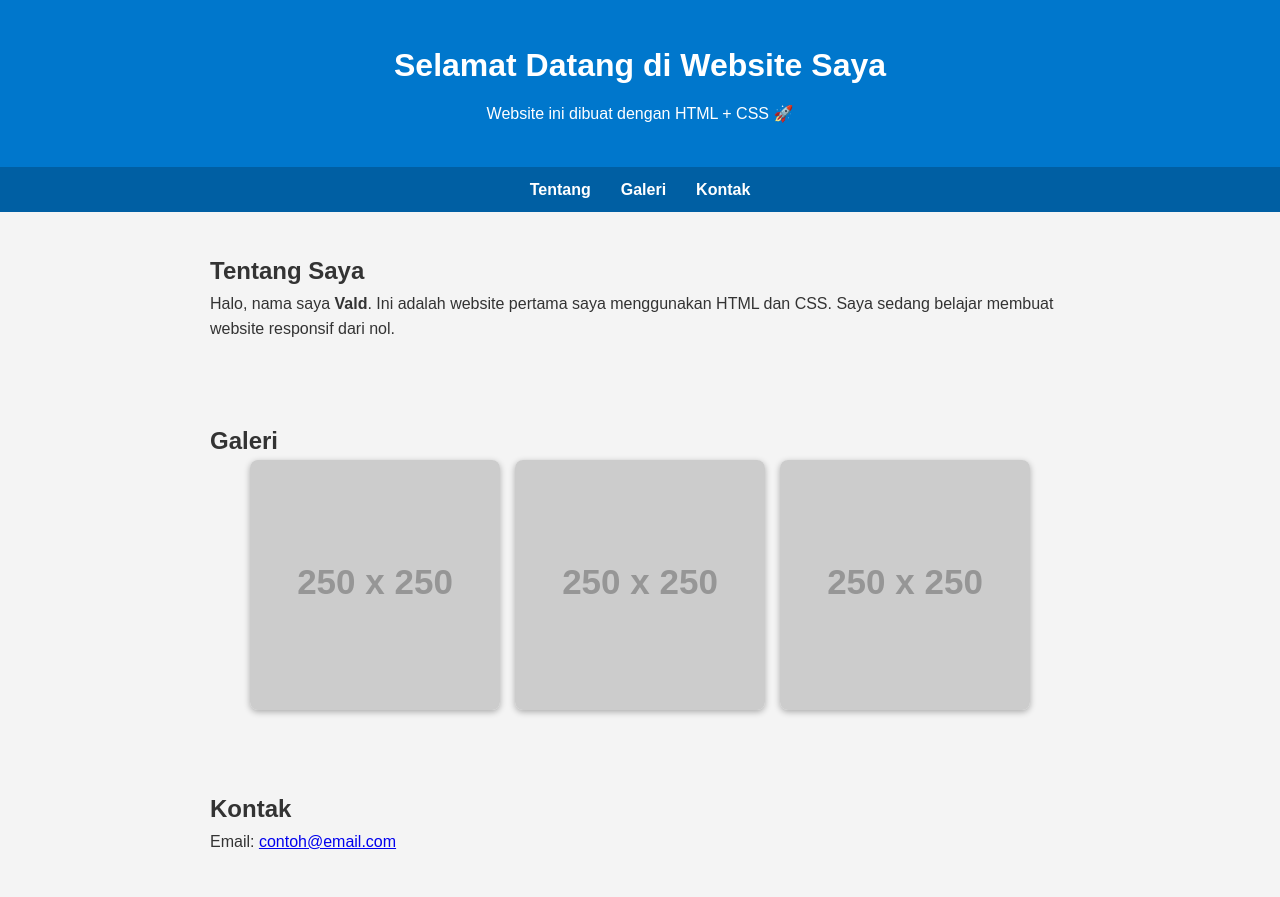
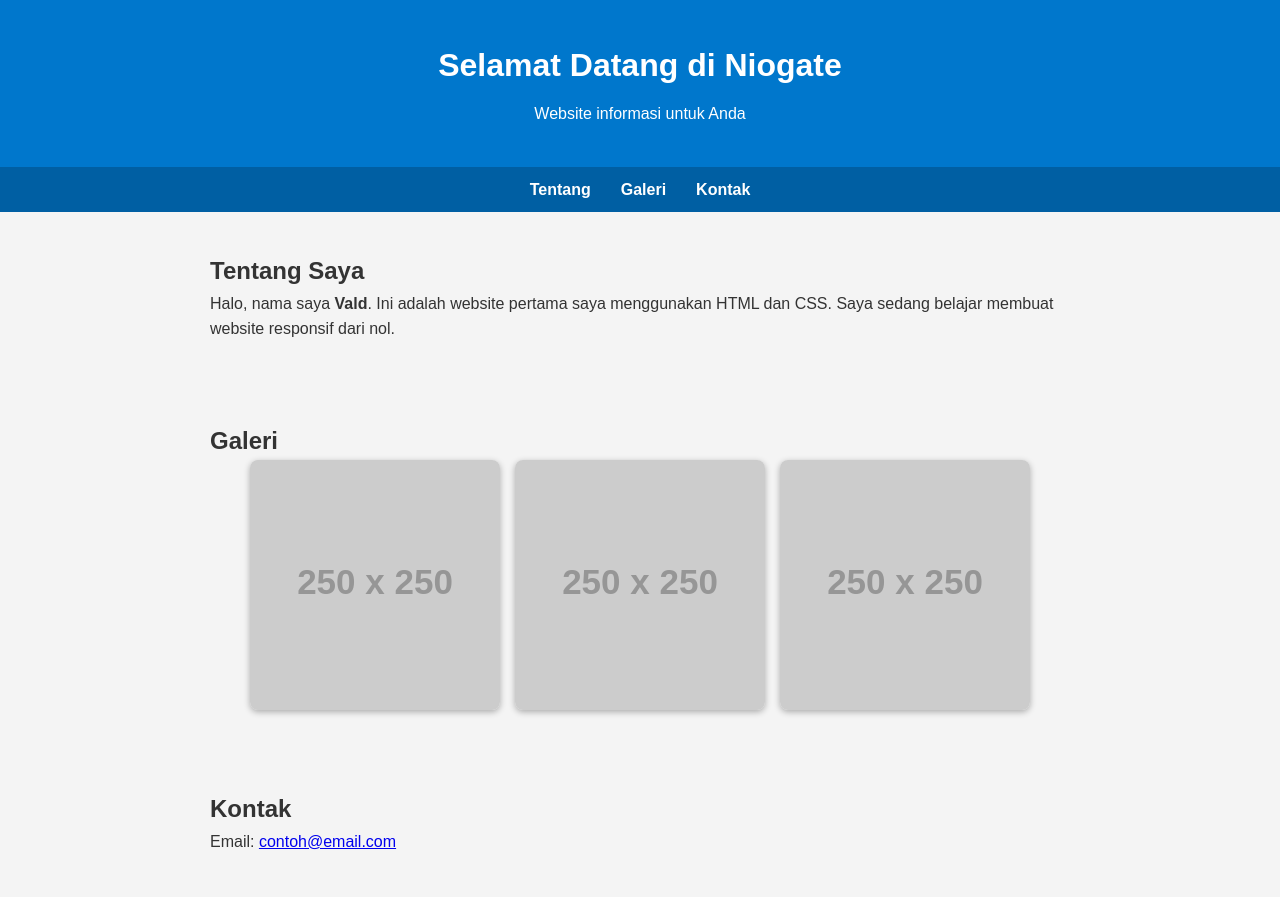
Before and after one commit to vald77/niogate, a plain HTML site: page index.html in a window 1280 px wide. Shown: the top 897 px of the page. Drawn offline with Linux system fonts and the light colour scheme; placeholder pictures from the web are drawn by us.

Commit message:
Update index.html

```diff
--- a/index.html
+++ b/index.html
@@ -3,15 +3,15 @@
 <head>
   <meta charset="UTF-8">
   <meta name="viewport" content="width=device-width, initial-scale=1.0">
-  <title>Website Pertama Saya</title>
+  <title>NIOGATE</title>
   <!-- Hubungkan ke CSS -->
   <link rel="stylesheet" href="style.css">
 </head>
 <body>
   <!-- Header -->
   <header>
-    <h1>Selamat Datang di Website Saya</h1>
-    <p>Website ini dibuat dengan HTML + CSS 🚀</p>
+    <h1>Selamat Datang di Niogate</h1>
+    <p>Website informasi untuk Anda</p>
   </header>
 
   <!-- Navigasi -->
```
